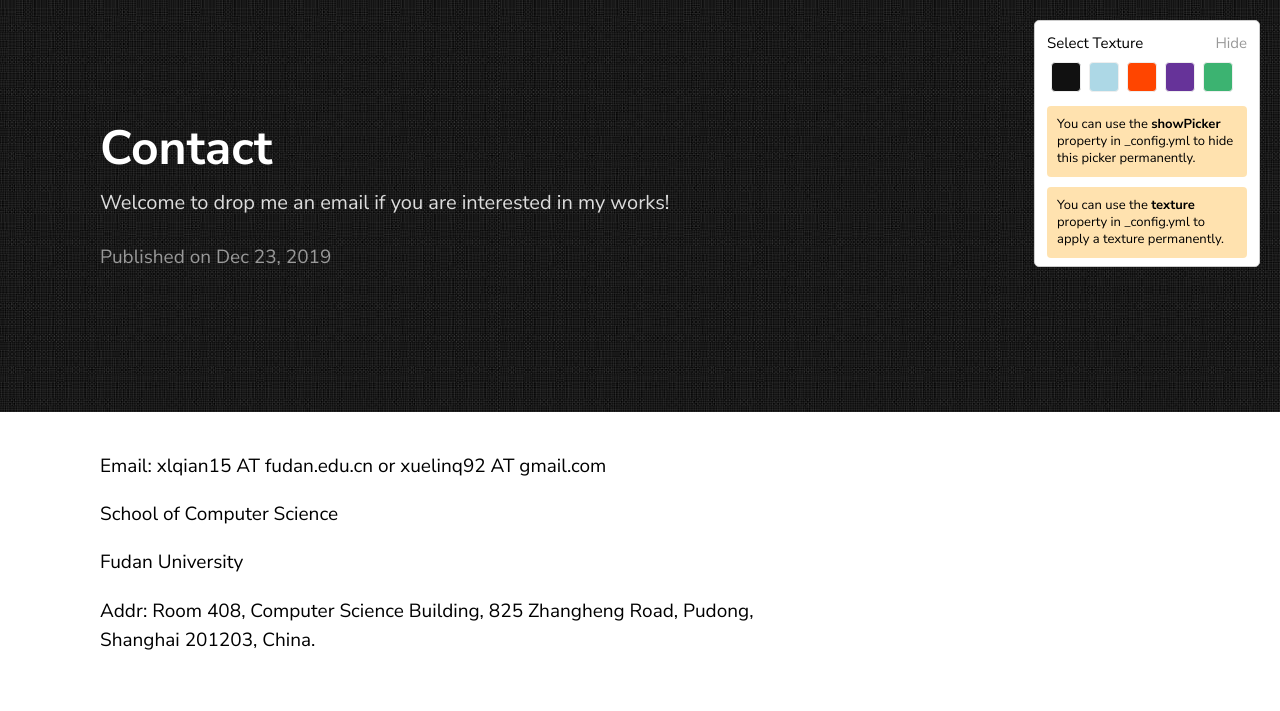
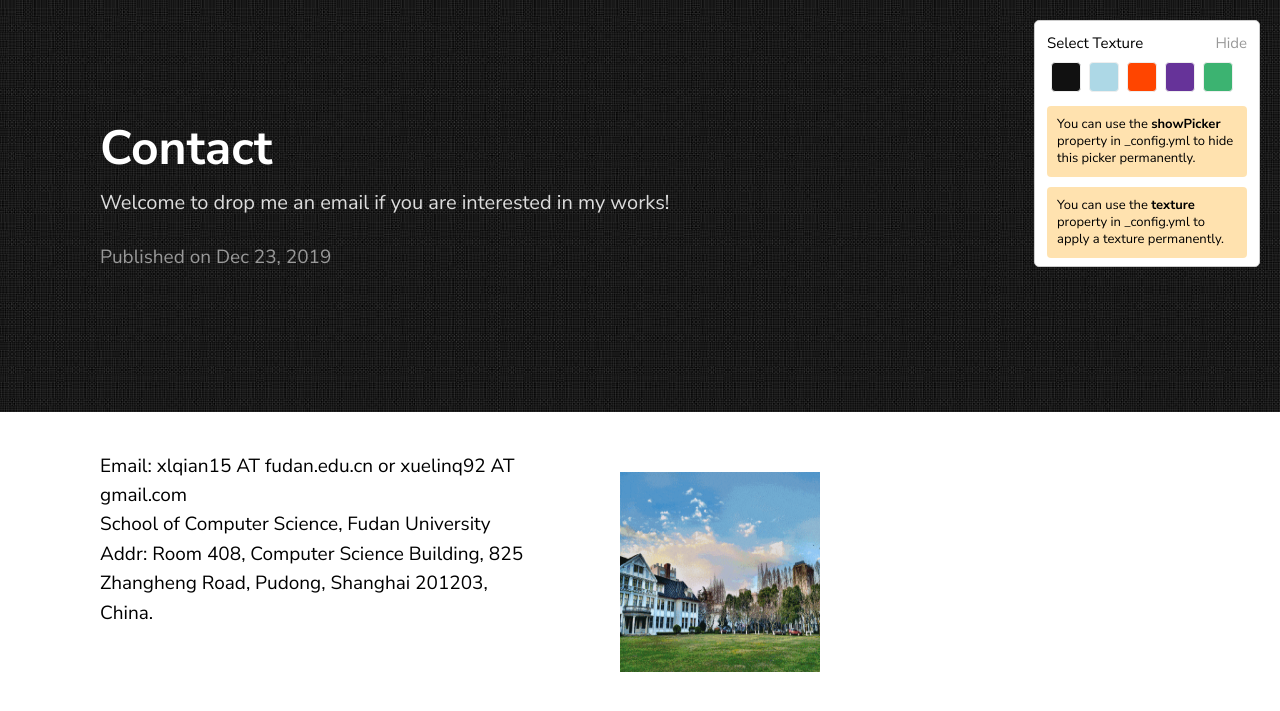
Before and after one commit to naiq/naiq.github.io, a Jekyll site: the page built from _posts/2019-06-30-concat.markdown, in a window 1280 px wide. Shown: the top 711 px of the page. Built offline with Jekyll 4.4.1, drawn with Linux system fonts in a browser that asks for light colours.

Commit message:
commit 1

```diff
--- a/_posts/2019-06-30-concat.markdown
+++ b/_posts/2019-06-30-concat.markdown
@@ -5,10 +5,15 @@ description: Welcome to drop me an email if you are interested in my works!
 date:   2019-12-23 21:03:36 +0530
 ---
 
+<div>
+<img src="/img/about/Fudan.gif" alt="." width="200" height="200" align="right">
+<span style="display:inline-block;width:60%;word-wrap:break-word;white-space:normal;">
+
 Email: xlqian15 AT fudan.edu.cn or xuelinq92 AT gmail.com
-
-School of Computer Science
-
-Fudan University
-
+<br>
+School of Computer Science, Fudan University
+<br>
 Addr: Room 408, Computer Science Building, 825 Zhangheng Road, Pudong, Shanghai 201203, China.
+<br>
+</span>
+</div>
```
Also changed, not shown: img/about/Fudan.gif (added).
